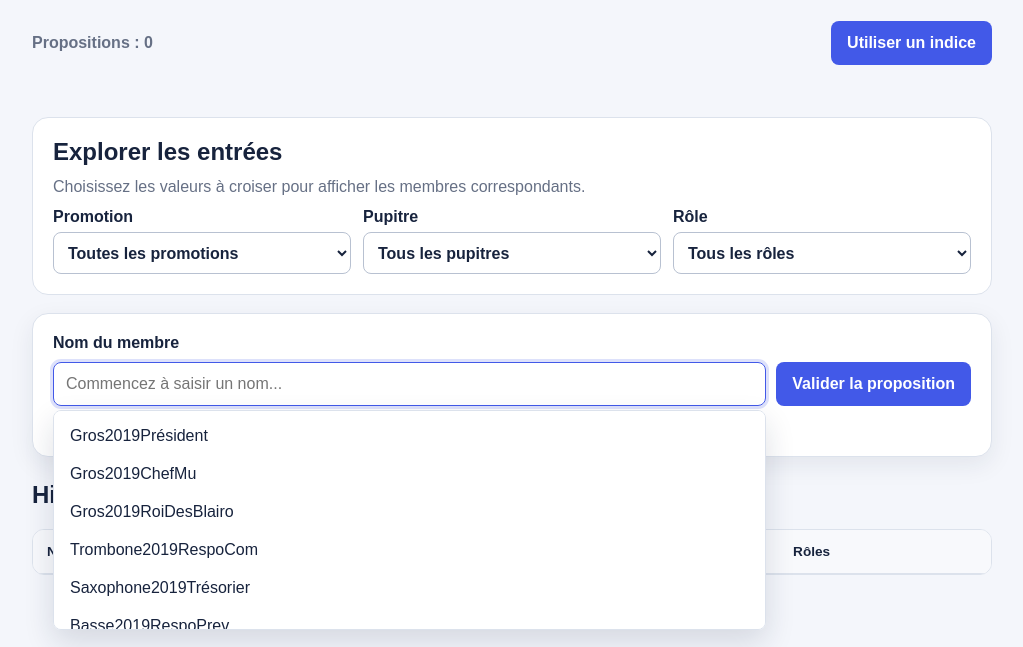
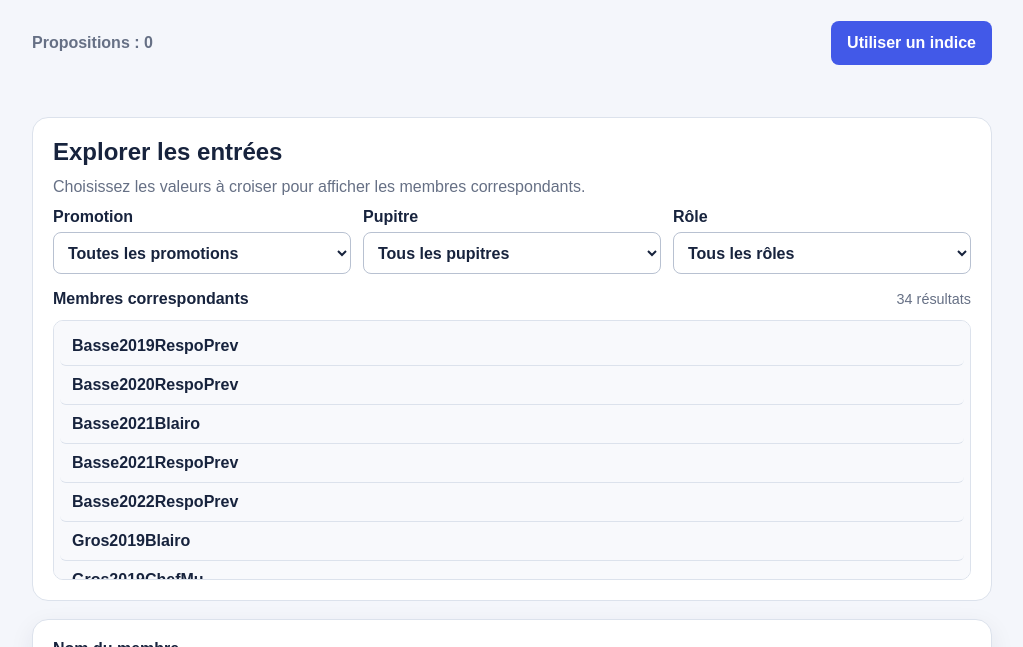
Before and after one commit to DavidBerrebi-GIT/Faridoodle, a plain HTML site: page index.html in a window 1280 px wide. Both pictures are taken after a click on the button "Commencer la partie". Shown: the part 153-800 px from the top of the page, without its empty margins (128-1151 px from the left). Drawn offline with Linux system fonts and the light colour scheme.

Commit message:
feat: show filtered member names in a scrollable list
Co-authored-by: Copilot <223556219+Copilot@users.noreply.github.com>

```diff
--- a/app.js
+++ b/app.js
@@ -52,7 +52,6 @@ const members = [
 ];
 
 const nameInput = document.querySelector("#name-input");
-const suggestions = document.querySelector("#suggestions");
 const guessButton = document.querySelector("#guess-button");
 const historyBody = document.querySelector("#history-body");
 const errorMessage = document.querySelector("#error-message");
@@ -74,9 +73,10 @@ const promotionFilter = document.querySelector("#promotion-filter");
 const pupitreFilter = document.querySelector("#pupitre-filter");
 const roleFilter = document.querySelector("#role-filter");
 const selectedMemberDetails = document.querySelector("#selected-member-details");
+const filteredMemberList = document.querySelector("#filtered-member-list");
+const filteredMemberCount = document.querySelector("#filtered-member-count");
 
 let target = null;
-let selectedSuggestion = -1;
 let gameSolved = false;
 let candidateMembers = [...members];
 let attemptsUsed = 0;
@@ -118,41 +118,40 @@ function findMember(name) {
   return getCrossedMembers().find((member) => normalized(member.name) === normalized(name));
 }
 
-function updateSuggestions() {
+function updateFilteredMemberList() {
   const query = normalized(nameInput.value);
-  const filteredMembers = getCrossedMembers();
-  const matches = document.activeElement === nameInput
-    ? filteredMembers.filter((member) =>
-        !query || normalized(member.name).includes(query)
-      )
-    : [];
+  const matches = getCrossedMembers()
+    .filter((member) => !query || normalized(member.name).includes(query))
+    .sort((first, second) => first.name.localeCompare(second.name, "fr"));
 
-  suggestions.replaceChildren();
-  selectedSuggestion = -1;
-  nameInput.setAttribute("aria-expanded", matches.length ? "true" : "false");
+  filteredMemberList.replaceChildren();
+  filteredMemberCount.textContent = `${matches.length} résultat${matches.length > 1 ? "s" : ""}`;
 
-  matches.slice(0, 6).forEach((member, index) => {
+  matches.forEach((member) => {
     const item = document.createElement("li");
-    item.id = `suggestion-${index}`;
-    item.role = "option";
-    item.dataset.memberName = member.name;
+    item.tabIndex = 0;
     item.textContent = member.name;
 
-    item.addEventListener("mousedown", (event) => {
-      event.preventDefault();
-      chooseSuggestion(member.name);
+    if (normalized(nameInput.value) === normalized(member.name)) {
+      item.classList.add("selected");
+    }
+
+    item.addEventListener("click", () => chooseSuggestion(member.name));
+    item.addEventListener("keydown", (event) => {
+      if (event.key === "Enter" || event.key === " ") {
+        event.preventDefault();
+        chooseSuggestion(member.name);
+      }
     });
-    suggestions.append(item);
+
+    filteredMemberList.append(item);
   });
-
-  suggestions.hidden = matches.length === 0;
 }
 
 function chooseSuggestion(name) {
   nameInput.value = name;
-  suggestions.hidden = true;
-  nameInput.setAttribute("aria-expanded", "false");
   showSelectedMemberDetails(name);
+  updateFilteredMemberList();
   nameInput.focus();
 }
 
@@ -337,7 +336,7 @@ function submitGuess() {
   const guessedMember = findMember(nameInput.value);
 
   if (!guessedMember) {
-    errorMessage.textContent = "Choisissez un nom de membre exact dans les suggestions.";
+    errorMessage.textContent = "Choisissez un nom exact dans la liste des membres.";
     return;
   }
 
@@ -378,51 +377,22 @@ function submitGuess() {
   }
 
   nameInput.value = "";
-  suggestions.hidden = true;
-  nameInput.setAttribute("aria-expanded", "false");
   selectedMemberDetails.hidden = true;
   selectedMemberDetails.replaceChildren();
+  updateFilteredMemberList();
   nameInput.focus();
 }
 
 nameInput.addEventListener("input", () => {
   selectedMemberDetails.hidden = true;
   selectedMemberDetails.replaceChildren();
-  updateSuggestions();
+  updateFilteredMemberList();
 });
 
 nameInput.addEventListener("keydown", (event) => {
-  const items = [...suggestions.querySelectorAll("li")];
-
-  if (event.key === "ArrowDown" && items.length) {
+  if (event.key === "Enter") {
     event.preventDefault();
-    selectedSuggestion = (selectedSuggestion + 1) % items.length;
-  } else if (event.key === "ArrowUp" && items.length) {
-    event.preventDefault();
-    selectedSuggestion = (selectedSuggestion - 1 + items.length) % items.length;
-  } else if (event.key === "Enter") {
-    event.preventDefault();
-    if (selectedSuggestion >= 0) {
-      chooseSuggestion(items[selectedSuggestion].dataset.memberName);
-    }
     submitGuess();
-    return;
-  } else if (event.key === "Escape") {
-    suggestions.hidden = true;
-    nameInput.setAttribute("aria-expanded", "false");
-    return;
-  } else {
-    return;
-  }
-
-  items.forEach((item, index) => {
-    item.setAttribute("aria-selected", String(index === selectedSuggestion));
-  });
-
-  if (selectedSuggestion >= 0) {
-    nameInput.setAttribute("aria-activedescendant", items[selectedSuggestion].id);
-  } else {
-    nameInput.removeAttribute("aria-activedescendant");
   }
 });
 
@@ -458,7 +428,7 @@ function getCrossedMembers() {
 
 function updateCrossedFilter() {
   nameInput.focus();
-  updateSuggestions();
+  updateFilteredMemberList();
 }
 
 promotionFilter.addEventListener("change", updateCrossedFilter);
--- a/index.html
+++ b/index.html
@@ -101,23 +101,21 @@
               </select>
             </label>
           </div>
+          <div class="filtered-members-header">
+            <strong>Membres correspondants</strong>
+            <span id="filtered-member-count"></span>
+          </div>
+          <ul id="filtered-member-list" class="filtered-member-list" aria-live="polite"></ul>
         </section>
 
         <section class="guess-panel" aria-label="Faire une proposition">
         <label for="name-input">Nom du membre</label>
-        <div class="autocomplete">
-          <input
-            id="name-input"
-            type="text"
-            autocomplete="off"
-            role="combobox"
-            aria-controls="suggestions"
-            aria-autocomplete="list"
-            aria-expanded="false"
-            placeholder="Commencez à saisir un nom..."
-          />
-          <ul id="suggestions" class="suggestions" role="listbox" hidden></ul>
-        </div>
+        <input
+          id="name-input"
+          type="text"
+          autocomplete="off"
+          placeholder="Saisissez ou sélectionnez un nom..."
+        />
         <div id="selected-member-details" class="selected-member-details" hidden></div>
         <button id="guess-button" type="button">Valider la proposition</button>
         <p id="error-message" class="error" role="alert"></p>
--- a/styles.css
+++ b/styles.css
@@ -184,6 +184,50 @@ select {
   display: grid;
   gap: 6px;
   font-weight: 700;
+}
+
+.filtered-members-header {
+  display: flex;
+  align-items: center;
+  justify-content: space-between;
+  gap: 12px;
+  margin-top: 4px;
+}
+
+.filtered-members-header span {
+  color: var(--muted);
+  font-size: 0.9rem;
+}
+
+.filtered-member-list {
+  max-height: 260px;
+  margin: 0;
+  padding: 6px;
+  overflow-y: auto;
+  border: 1px solid var(--line);
+  border-radius: 10px;
+  background: #f8f9fc;
+  list-style: none;
+}
+
+.filtered-member-list li {
+  padding: 10px 12px;
+  border-bottom: 1px solid var(--line);
+  border-radius: 6px;
+  cursor: pointer;
+  font-weight: 700;
+}
+
+.filtered-member-list li:last-child {
+  border-bottom: 0;
+}
+
+.filtered-member-list li:hover,
+.filtered-member-list li:focus,
+.filtered-member-list li.selected {
+  background: #eef1ff;
+  color: var(--accent);
+  outline: none;
 }
 
 .guess-panel {
```
